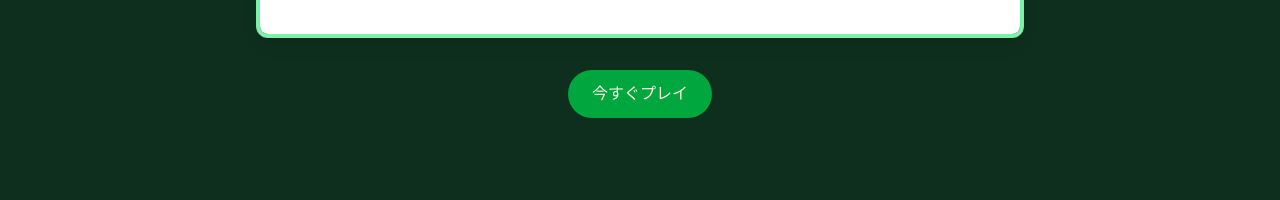
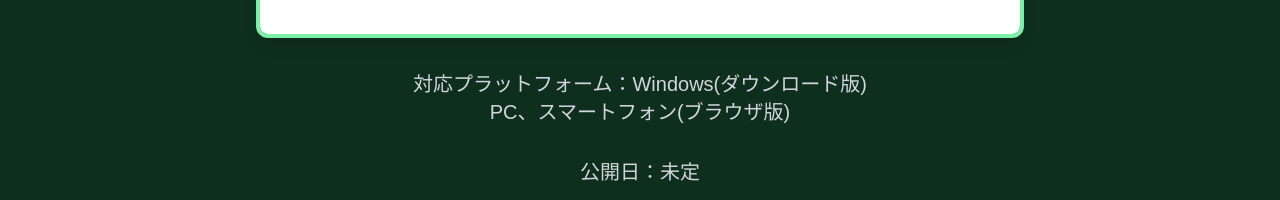
Before and after one commit to TaichiNakagawa/kuresia-site, a React (Vite) app: page / in a window 1280 px wide. Shown: the part 752-952 px from the top of the page. Built offline with nearby package versions, Linux system fonts and the light colour scheme; no server answers.

Commit message:
フォント変更

```diff
--- a/src/App.jsx
+++ b/src/App.jsx
@@ -21,12 +21,13 @@
           alt="ゲームメインビジュアル"
           className="w-full max-w-3xl rounded-xl shadow-lg mb-8 border-4 border-green-300"
         />
-        <a
-          href="#"
-          className="bg-green-600 hover:bg-green-700 text-white font-semibold py-3 px-6 rounded-full transition duration-300"
-        >
-          今すぐプレイ
-        </a>
+       <p className="text-xl text-gray-300 mb-8">
+          対応プラットフォーム：Windows(ダウンロード版)<br />
+          　　　　　　　　　　　　　　PC、スマートフォン(ブラウザ版)
+        </p>
+       <p className="text-xl text-gray-300 mb-8">
+          公開日：未定
+        </p>
       </header>
 
       {/* ゲーム紹介セクション */}
--- a/src/index.css
+++ b/src/index.css
@@ -30,13 +30,14 @@
 }
 
 body {
-  font-family: 'Cinzel', serif;
+  font-family: Arial, Helvetica, sans-serif;
   background-color: #0f2f1e; /* 深い森の緑 */
   color: #fdf6e3; /* 柔らかいクリーム色 */
   margin: 0;
 }
 
 h1 {
+  font-family: "Cinzel", serif;
   font-size: 3.2em;
   line-height: 1.1;
 }
```
